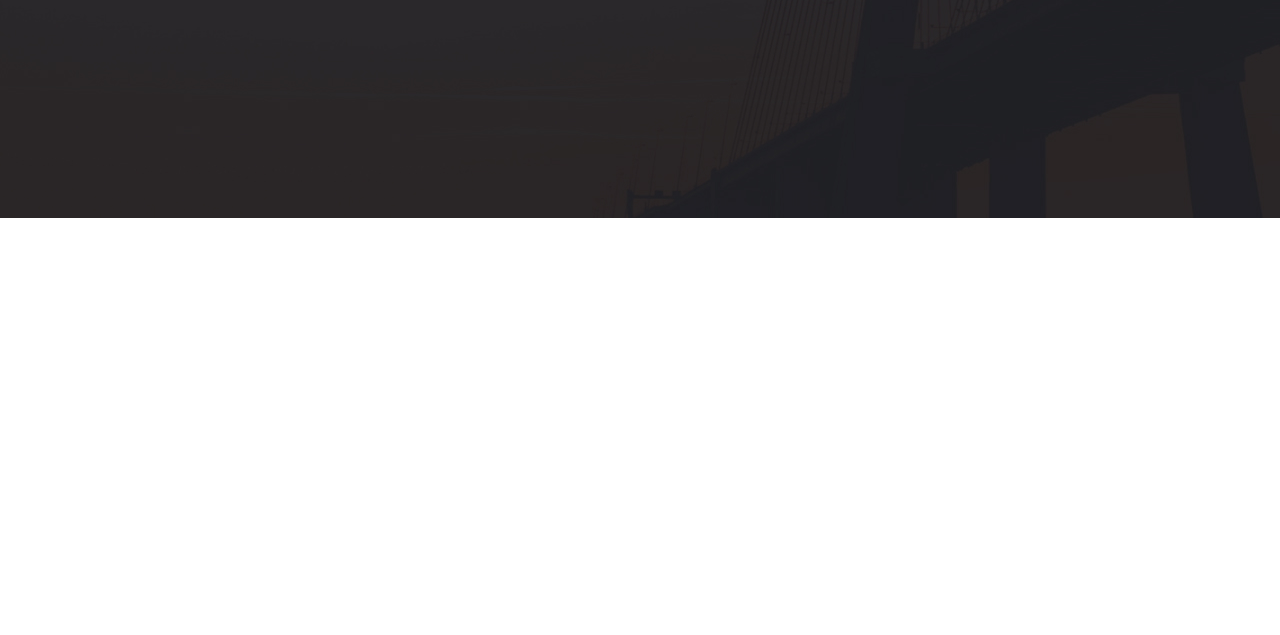
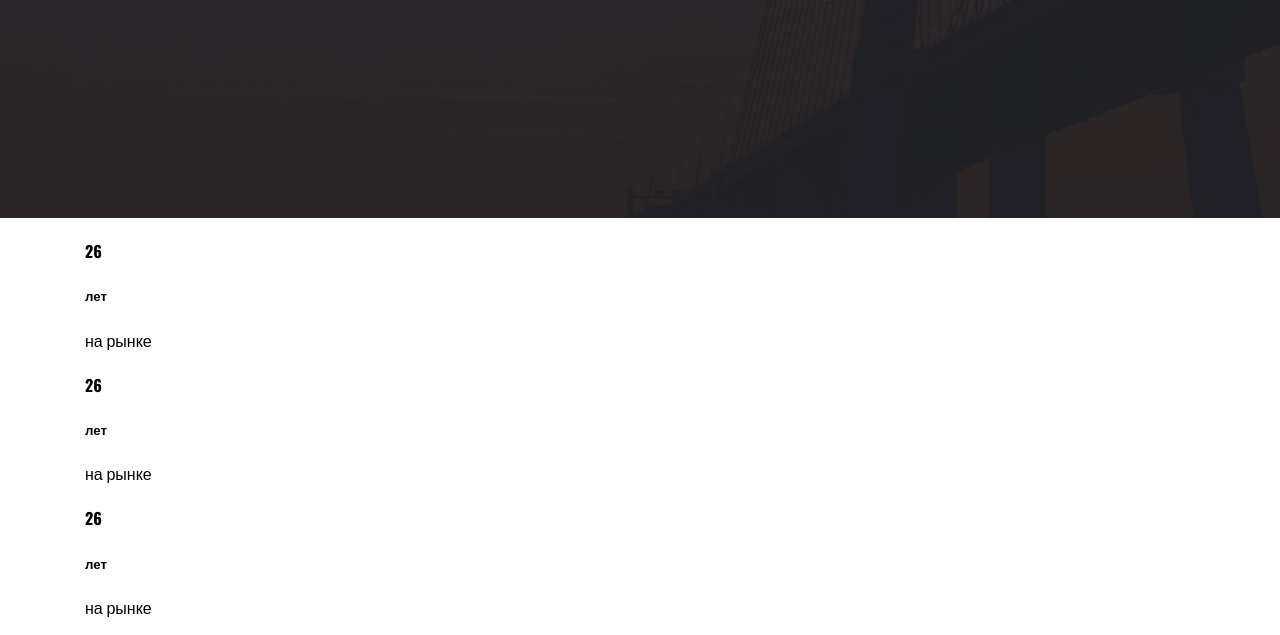
Before and after one commit to iskatelk/site1_figma, a plain HTML site: page index.html in a window 1280 px wide. Shown: the part 522-1157 px from the top of the page. Before the commit the page ends 800 px from the top, so only its background shows below. Drawn offline with nearby package versions, Linux system fonts and the light colour scheme.

Commit message:
make section about in index.html

```diff
--- a/css/style.css
+++ b/css/style.css
@@ -5,6 +5,16 @@ html {
 *::before,
 *::after {
   box-sizing: inherit;
+}
+h1,
+h2,
+h3,
+h4,
+h5,
+h6,
+# {
+  padding: 0;
+  margin: 0;
 }
 body {
   margin: 0;
--- a/index.html
+++ b/index.html
@@ -27,5 +27,29 @@
         <h4 class="h4">Стадионы, газопроводы, мосты, дамбы</h4>
       </div>
     </header>
+    <section class="about">
+      <div class="info">
+        <div class="container">
+          <div class="about_grid">
+            <div class="about_grid_item">
+              <h4 class="about_h4">26</h4>
+              <h5 class="about_h5">лет</h5>
+              <p class="about_p">на рынке</p>
+            </div>
+            <div class="about_grid_item">
+              <h4 class="about_h4">26</h4>
+              <h5 class="about_h5">лет</h5>
+              <p class="about_p">на рынке</p>
+            </div>
+            <div class="about_grid_item">
+              <h4 class="about_h4">26</h4>
+              <h5 class="about_h5">лет</h5>
+              <p class="about_p">на рынке</p>
+            </div>
+          </div>
+        </div>
+        <div class="container"></div>
+      </div>
+    </section>
   </body>
 </html>
```
